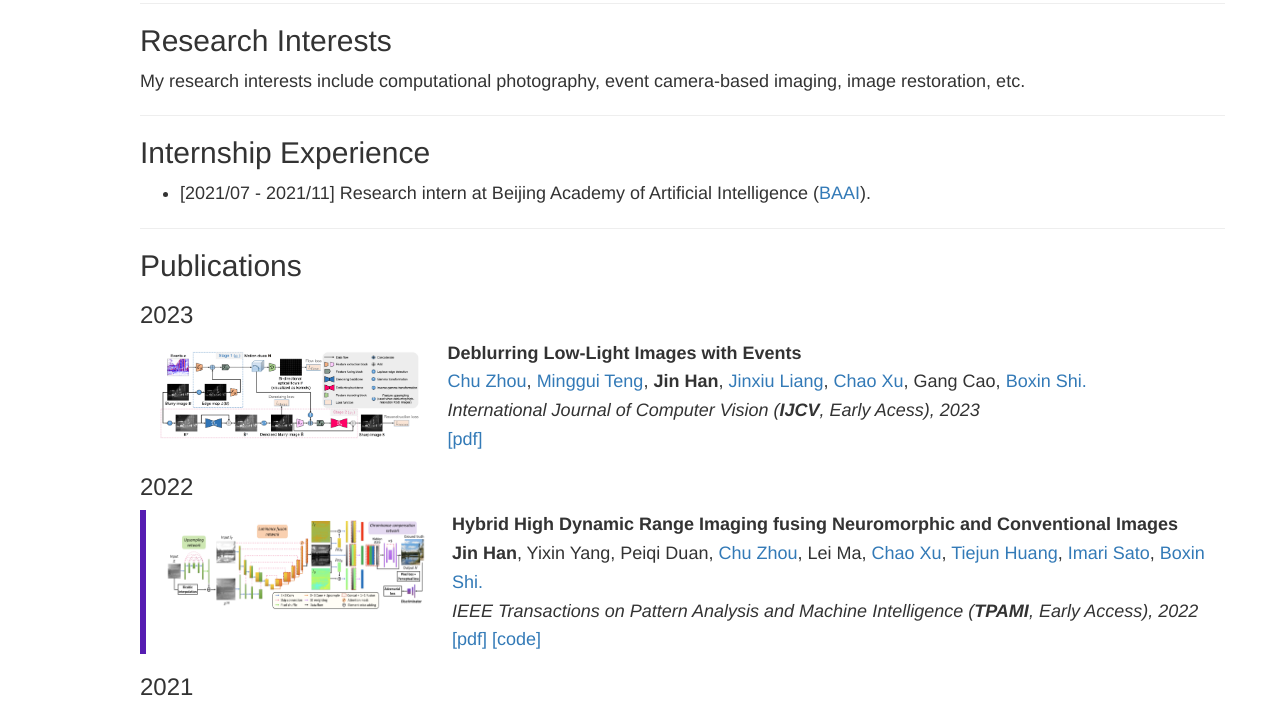
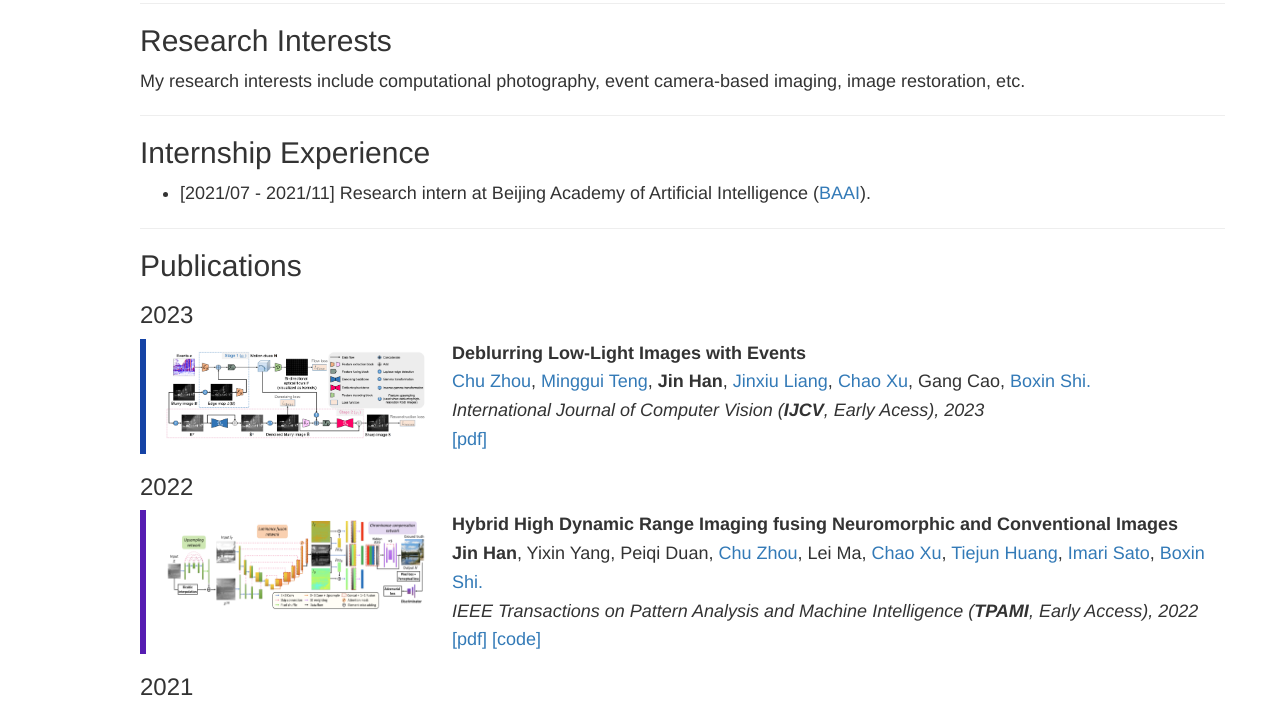
Before and after one commit to hjynwa/hjynwa.github.io, a plain HTML site: page index.html in a window 1280 px wide. Shown: the part 353-1061 px from the top of the page. Drawn offline with Linux system fonts and the light colour scheme; a script that the page names is missing; files whose address does not match are found by name.

Commit message:
Update main.css

```diff
--- a/assets/css/main.css
+++ b/assets/css/main.css
@@ -14,6 +14,9 @@ body{
 .abstract-text { color: #606060; }
 
 li {list-style-type:disc;}
+.media_23{
+	border-left: 6px #1543a5 solid;
+}
 .media_22{
 	border-left: 6px #561db2 solid;
 }
```
